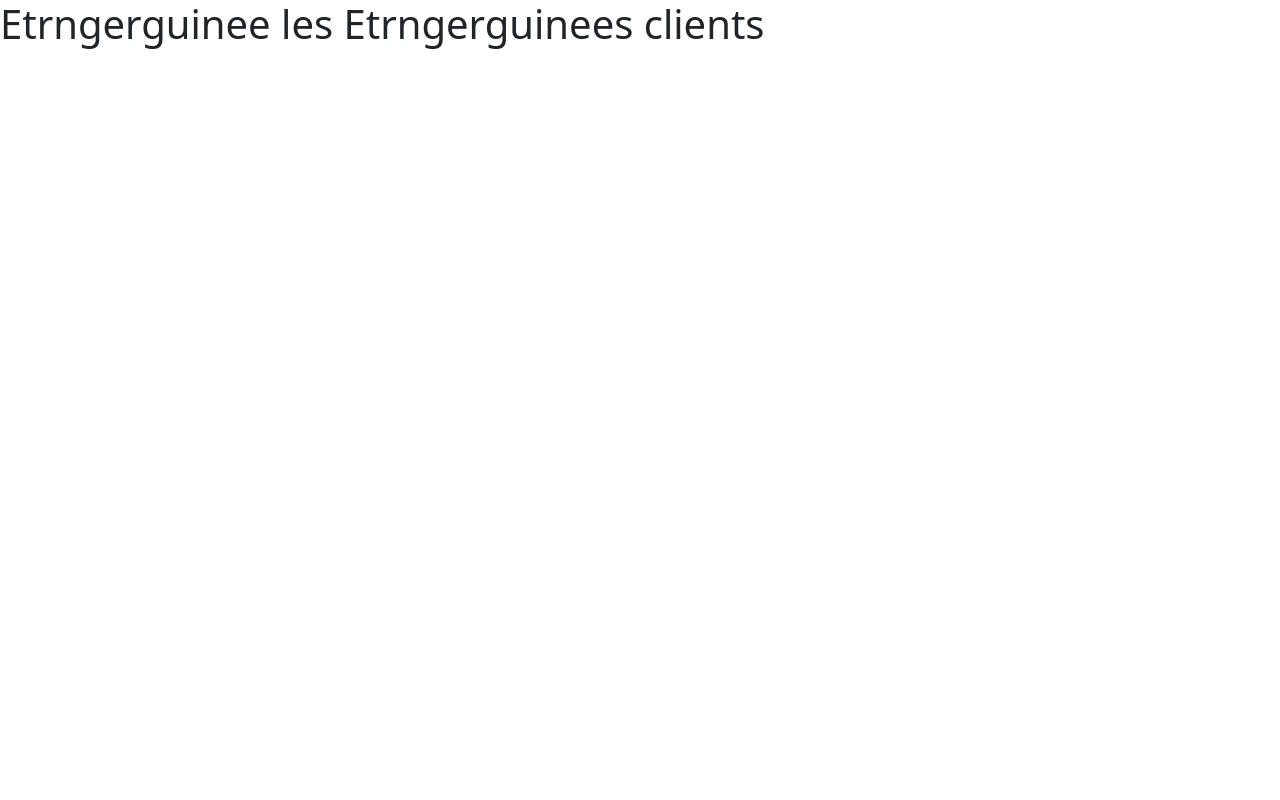
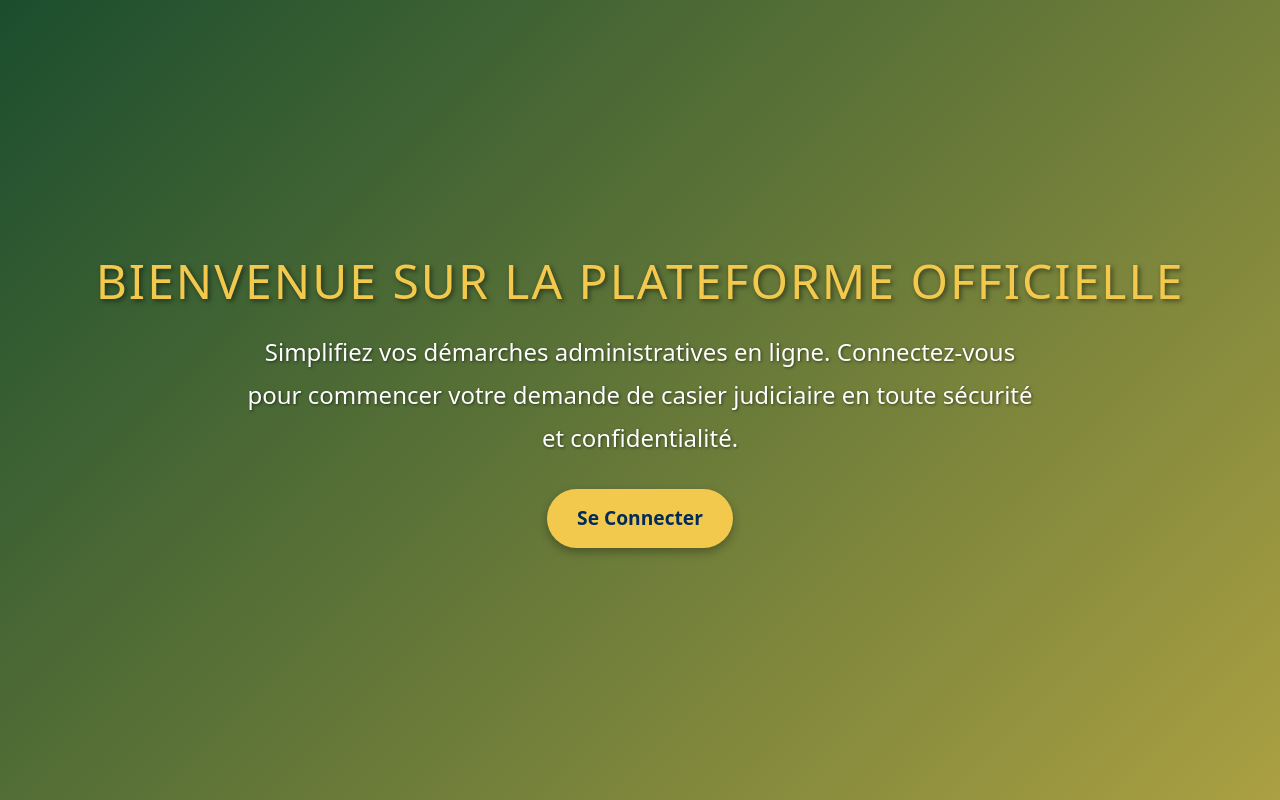
Before and after one commit to TIPIAIM/casierfronte, a React (Vite) app: page /demande-etranger in a window 1280 px wide. Built offline with nearby package versions, Linux system fonts and the light colour scheme.

Commit message:
mise ajouravril 1 vril20

```diff
--- a/src/composant/Pourlecsier/Etrngerguinee.jsx
+++ b/src/composant/Pourlecsier/Etrngerguinee.jsx
@@ -1,10 +1,136 @@
 import React from "react";
+import styled, { keyframes } from "styled-components";
+import { Link } from "react-router-dom";
+
+// Palette de couleurs
+const colors = {
+  blueMarine: "#002B5B",
+  greenDark: "#1A4D2E",
+  goldenYellow: "#F2C94C",
+  white: "#FFFFFF",
+};
+
+// Animation de fond
+const backgroundAnimation = keyframes`
+  0% {
+    background-position: 0% 50%;
+  }
+  50% {
+    background-position: 100% 50%;
+  }
+  100% {
+    background-position: 0% 50%;
+  }
+`;
+
+// Animation pour le texte
+const fadeIn = keyframes`
+  from {
+    opacity: 0;
+    transform: translateY(-20px);
+  }
+  to {
+    opacity: 1;
+    transform: translateY(0);
+  }
+`;
+
+// Conteneur principal
+const Container = styled.div`
+  display: flex;
+  flex-direction: column;
+  align-items: center;
+  justify-content: center;
+  min-height: 100vh;
+  background: linear-gradient(
+    135deg,
+    ${colors.blueMarine},
+    ${colors.greenDark},
+    ${colors.goldenYellow}
+  );
+  background-size: 300% 300%;
+  animation: ${backgroundAnimation} 10s ease infinite; /* Animation de fond */
+  color: ${colors.white};
+  text-align: center;
+  padding: 20px;
+`;
+
+// Titre principal
+const Title = styled.h1`
+  font-size: 3rem;
+  margin-bottom: 20px;
+  text-transform: uppercase;
+  letter-spacing: 2px;
+  color: ${colors.goldenYellow};
+  text-shadow: 2px 2px 5px rgba(0, 0, 0, 0.5);
+  animation: ${fadeIn} 1.5s ease;
+
+  @media (max-width: 768px) {
+    font-size: 2.5rem;
+  }
+
+  @media (max-width: 480px) {
+    font-size: 2rem;
+  }
+`;
+
+// Message descriptif
+const Description = styled.p`
+  font-size: 1.5rem;
+  margin-bottom: 30px;
+  line-height: 1.8;
+  max-width: 800px;
+  color: ${colors.white};
+  text-shadow: 1px 1px 3px rgba(0, 0, 0, 0.5);
+  animation: ${fadeIn} 2s ease;
+
+  @media (max-width: 768px) {
+    font-size: 1.2rem;
+  }
+
+  @media (max-width: 480px) {
+    font-size: 1rem;
+  }
+`;
+
+// Bouton de connexion
+const ConnectButton = styled(Link)`
+  display: inline-block;
+  padding: 15px 30px;
+  background-color: ${colors.goldenYellow};
+  color: ${colors.blueMarine};
+  font-size: 1.2rem;
+  font-weight: bold;
+  text-decoration: none;
+  border-radius: 50px;
+  box-shadow: 0 4px 10px rgba(0, 0, 0, 0.3);
+  transition: background-color 0.3s ease, transform 0.2s ease,
+    box-shadow 0.3s ease;
+  animation: ${fadeIn} 2.5s ease;
+
+  &:hover {
+    background-color: ${colors.greenDark};
+    color: ${colors.white};
+    transform: scale(1.1);
+    box-shadow: 0 6px 15px rgba(0, 0, 0, 0.4);
+  }
+
+  &:active {
+    transform: scale(0.95);
+  }
+`;
 
 const Etrngerguinee = () => {
   return (
-    <div>
-      <h1> Etrngerguinee les Etrngerguinees clients</h1>
-    </div>
+    <Container>
+      <Title>Bienvenue sur la plateforme officielle</Title>
+      <Description>
+        Simplifiez vos démarches administratives en ligne. Connectez-vous pour
+        commencer votre demande de casier judiciaire en toute sécurité et
+        confidentialité.
+      </Description>
+      <ConnectButton to="/seconnecter">Se Connecter</ConnectButton>
+    </Container>
   );
 };
 
--- a/src/composant/Pourlecsier/Guineedemrce.jsx
+++ b/src/composant/Pourlecsier/Guineedemrce.jsx
@@ -1,10 +1,136 @@
 import React from "react";
+import styled, { keyframes } from "styled-components";
+import { Link } from "react-router-dom";
+
+// Palette de couleurs
+const colors = {
+  blueMarine: "#002B5B",
+  greenDark: "#1A4D2E",
+  goldenYellow: "#F2C94C",
+  white: "#FFFFFF",
+};
+
+// Animation de fond
+const backgroundAnimation = keyframes`
+  0% {
+    background-position: 0% 50%;
+  }
+  50% {
+    background-position: 100% 50%;
+  }
+  100% {
+    background-position: 0% 50%;
+  }
+`;
+
+// Animation pour le texte
+const fadeIn = keyframes`
+  from {
+    opacity: 0;
+    transform: translateY(-20px);
+  }
+  to {
+    opacity: 1;
+    transform: translateY(0);
+  }
+`;
+
+// Conteneur principal
+const Container = styled.div`
+  display: flex;
+  flex-direction: column;
+  align-items: center;
+  justify-content: center;
+  min-height: 100vh;
+  background: linear-gradient(
+    135deg,
+    ${colors.blueMarine},
+    ${colors.greenDark},
+    ${colors.goldenYellow}
+  );
+  background-size: 300% 300%;
+  animation: ${backgroundAnimation} 10s ease infinite; /* Animation de fond */
+  color: ${colors.white};
+  text-align: center;
+  padding: 20px;
+`;
+
+// Titre principal
+const Title = styled.h1`
+  font-size: 3rem;
+  margin-bottom: 20px;
+  text-transform: uppercase;
+  letter-spacing: 2px;
+  color: ${colors.goldenYellow};
+  text-shadow: 2px 2px 5px rgba(0, 0, 0, 0.5);
+  animation: ${fadeIn} 1.5s ease;
+
+  @media (max-width: 768px) {
+    font-size: 2.5rem;
+  }
+
+  @media (max-width: 480px) {
+    font-size: 2rem;
+  }
+`;
+
+// Message descriptif
+const Description = styled.p`
+  font-size: 1.5rem;
+  margin-bottom: 30px;
+  line-height: 1.8;
+  max-width: 800px;
+  color: ${colors.white};
+  text-shadow: 1px 1px 3px rgba(0, 0, 0, 0.5);
+  animation: ${fadeIn} 2s ease;
+
+  @media (max-width: 768px) {
+    font-size: 1.2rem;
+  }
+
+  @media (max-width: 480px) {
+    font-size: 1rem;
+  }
+`;
+
+// Bouton de connexion
+const ConnectButton = styled(Link)`
+  display: inline-block;
+  padding: 15px 30px;
+  background-color: ${colors.goldenYellow};
+  color: ${colors.blueMarine};
+  font-size: 1.2rem;
+  font-weight: bold;
+  text-decoration: none;
+  border-radius: 50px;
+  box-shadow: 0 4px 10px rgba(0, 0, 0, 0.3);
+  transition: background-color 0.3s ease, transform 0.2s ease,
+    box-shadow 0.3s ease;
+  animation: ${fadeIn} 2.5s ease;
+
+  &:hover {
+    background-color: ${colors.greenDark};
+    color: ${colors.white};
+    transform: scale(1.1);
+    box-shadow: 0 6px 15px rgba(0, 0, 0, 0.4);
+  }
+
+  &:active {
+    transform: scale(0.95);
+  }
+`;
 
 const Guineedemrce = () => {
   return (
-    <div>
-      <h1> Guineedemrce les Guineedemrces clients</h1>
-    </div>
+    <Container>
+      <Title>Bienvenue sur la plateforme officielle</Title>
+      <Description>
+        Simplifiez vos démarches administratives en ligne. Connectez-vous pour
+        commencer votre demande de casier judiciaire en toute sécurité et
+        confidentialité.
+      </Description>
+      <ConnectButton to="/seconnecter">Se Connecter</ConnectButton>
+    </Container>
   );
 };
 
```
